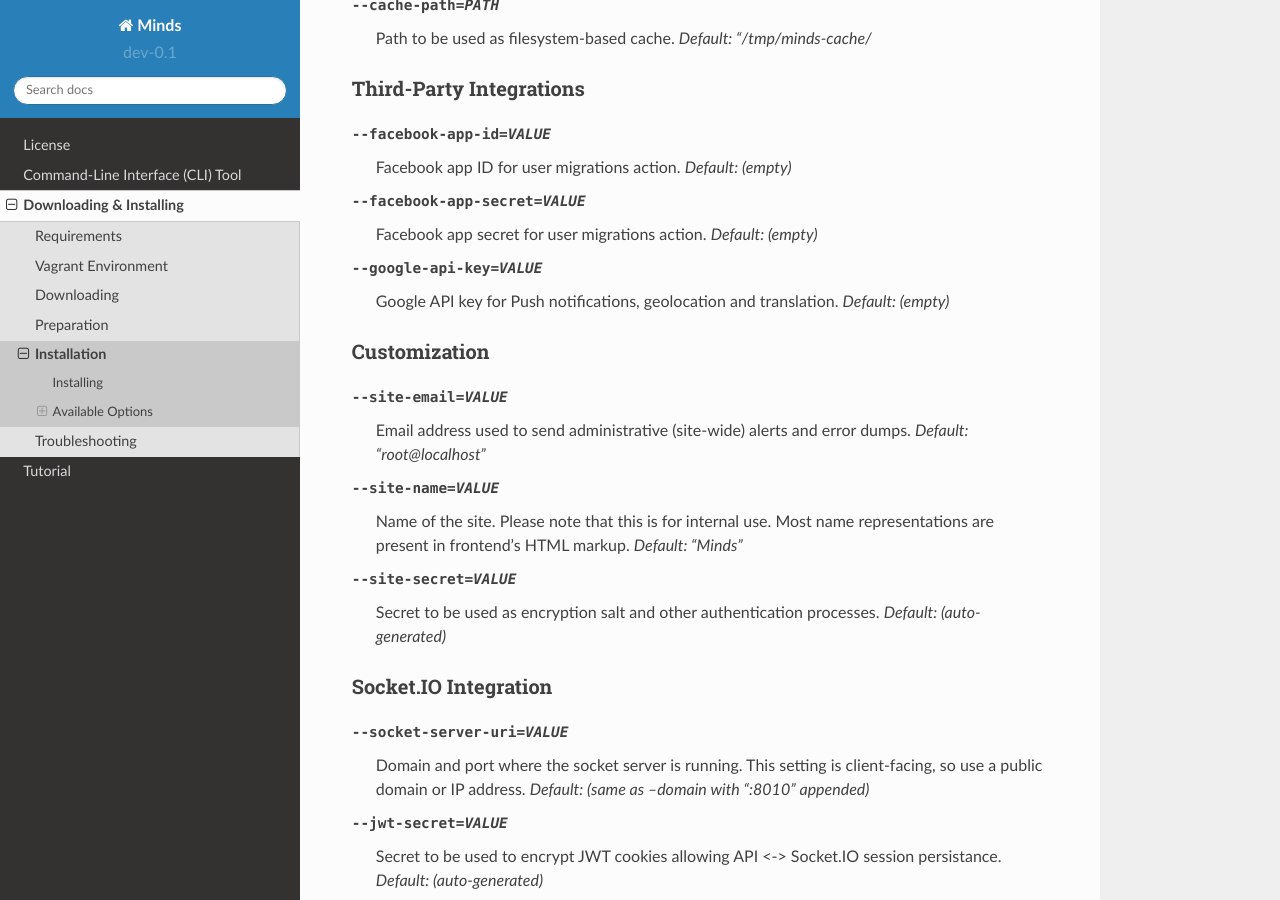
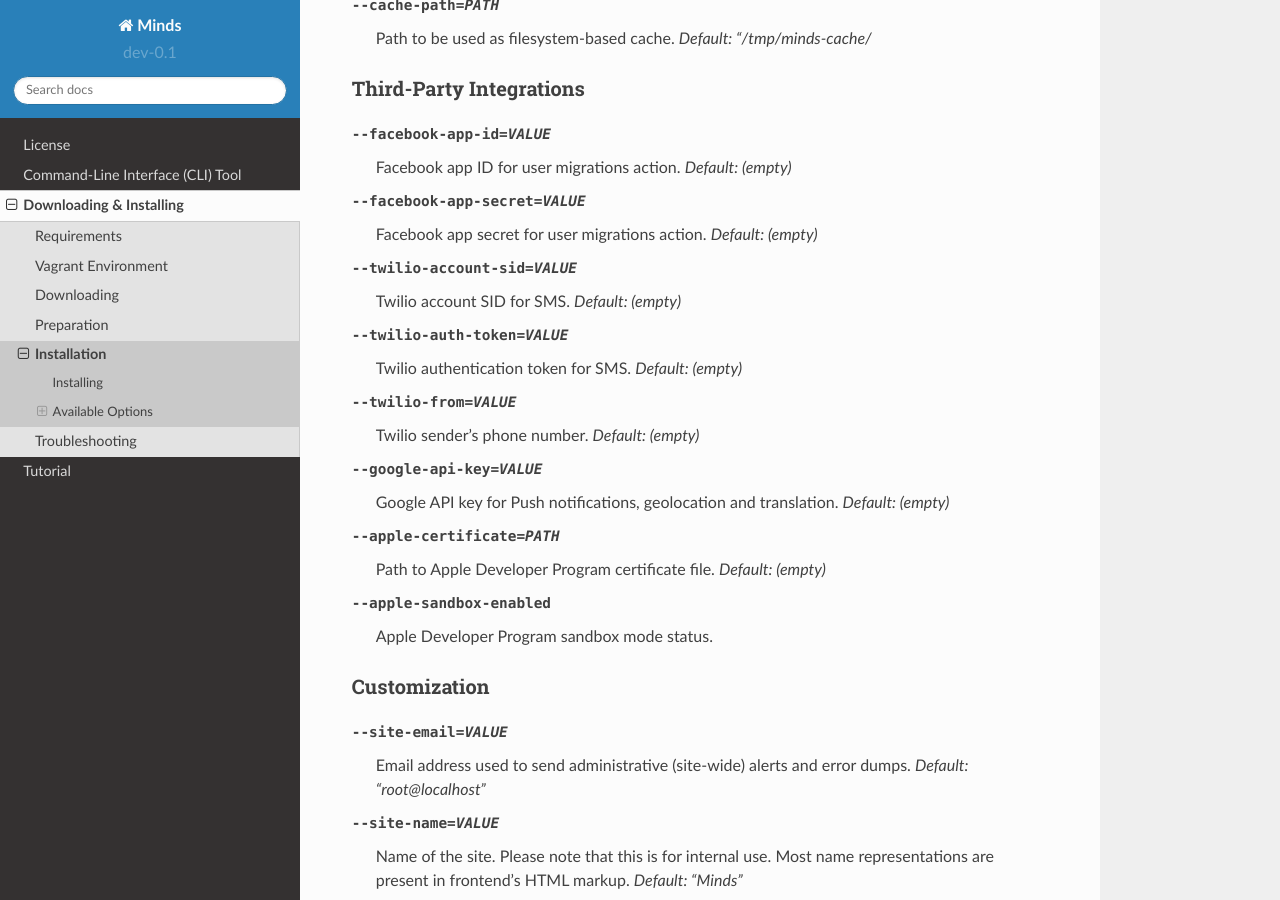
Before and after one commit to Minds/ORG, a Sphinx documentation site: the page built from docs/source/install/installation.rst, in a window 1280 px wide and 900 px high, scrolled down 1656 px. Built offline with Sphinx 7.4.7 and the Read the Docs theme 2.0.0, drawn with Linux system fonts in a browser that asks for light colours.

Commit message:
(doc): added new 3rd-party integration install options

```diff
--- a/docs/source/install/installation.rst
+++ b/docs/source/install/installation.rst
@@ -68,8 +68,16 @@ Third-Party Integrations
                                               *Default: (empty)*
 --facebook-app-secret=VALUE                   Facebook app secret for user migrations action.
                                               *Default: (empty)*
+--twilio-account-sid=VALUE                    Twilio account SID for SMS.
+                                              *Default: (empty)*
+--twilio-auth-token=VALUE                     Twilio authentication token for SMS.
+                                              *Default: (empty)*
+--twilio-from=VALUE                           Twilio sender's phone number. *Default: (empty)*
 --google-api-key=VALUE                        Google API key for Push notifications, geolocation
                                               and translation. *Default: (empty)*
+--apple-certificate=PATH                      Path to Apple Developer Program certificate
+                                              file. *Default: (empty)*
+--apple-sandbox-enabled                       Apple Developer Program sandbox mode status.
 
 Customization
 -------------
```
